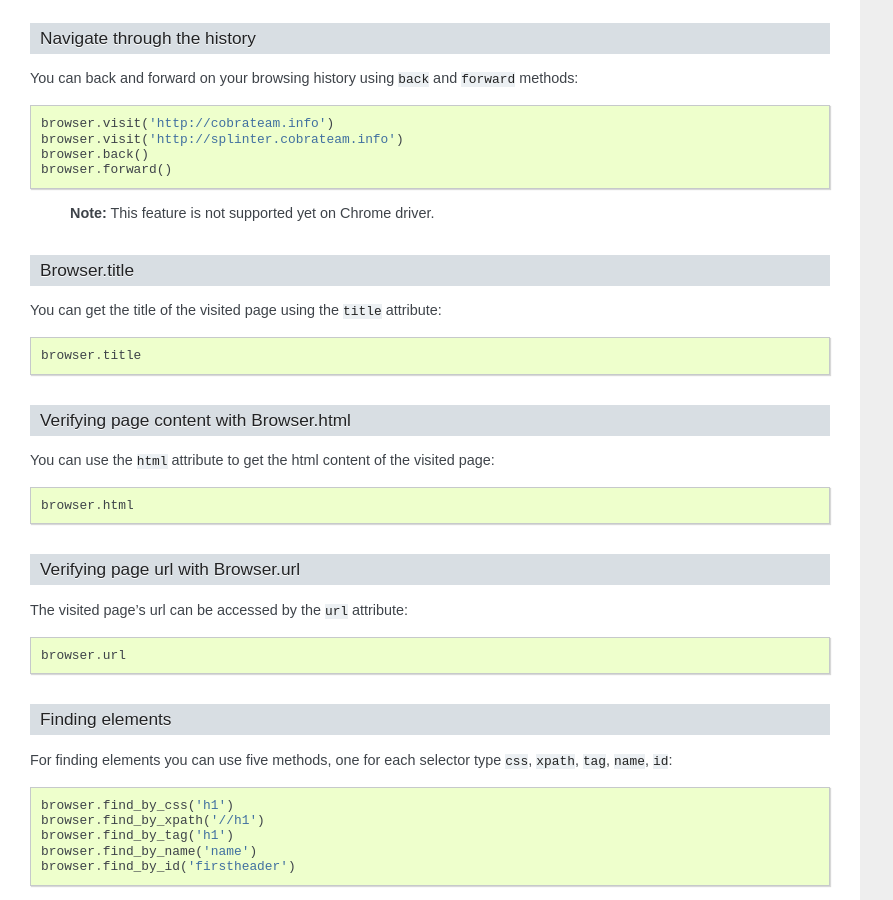
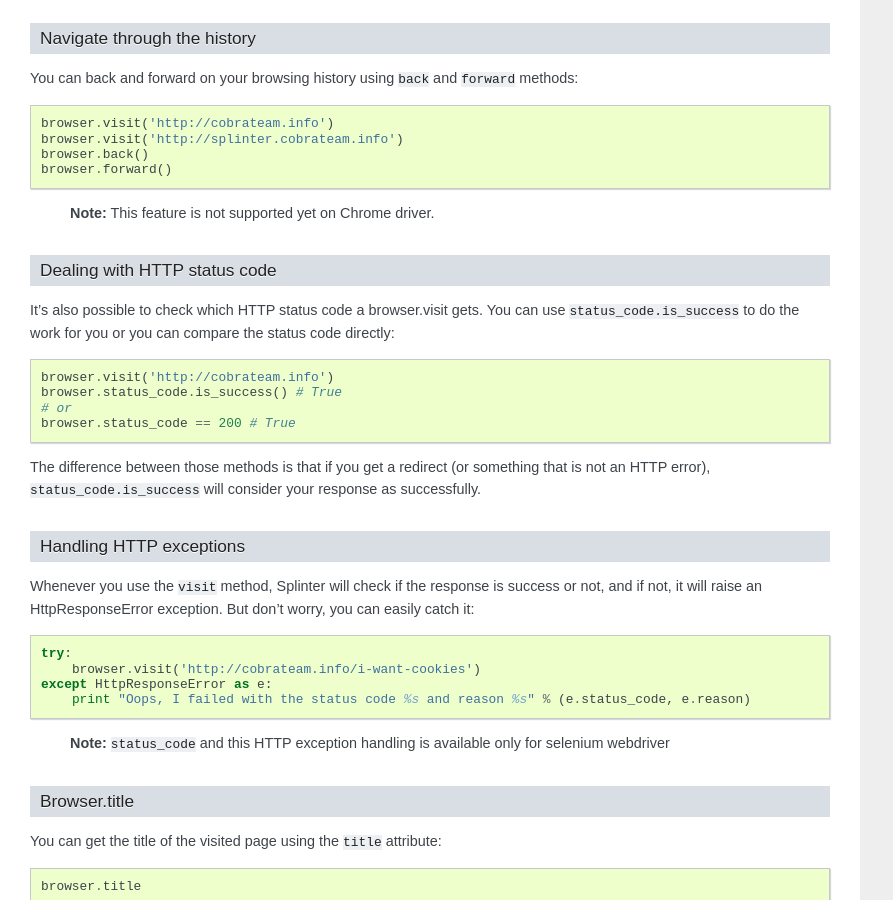
Before and after one commit to cobrateam/splinter, a Sphinx documentation site: the page built from docs/index.rst, in a window 1280 px wide and 900 px high, scrolled down 1071 px. Shown: the whole window, without its empty margins (0-893 px from the left). Built offline with Sphinx 7.4.7, drawn with Linux system fonts in a browser that asks for light colours.

Commit message:
Added docs to status code comparison and to handling HttpRequestError exceptions

```diff
--- a/docs/index.rst
+++ b/docs/index.rst
@@ -76,6 +76,39 @@ You can back and forward on your browsing history using ``back`` and ``forward``
 ..
 
     **Note:** This feature is not supported yet on Chrome driver.
+
+Dealing with HTTP status code
+-----------------------------
+
+It's also possible to check which HTTP status code a browser.visit gets. You can use ``status_code.is_success`` to do the work
+for you or you can compare the status code directly:
+
+::
+
+    browser.visit('http://cobrateam.info')
+    browser.status_code.is_success() # True
+    # or
+    browser.status_code == 200 # True
+
+The difference between those methods is that if you get a redirect (or something that is not an HTTP error),
+``status_code.is_success`` will consider your response as successfully.
+
+Handling HTTP exceptions
+------------------------
+
+Whenever you use the ``visit`` method, Splinter will check if the response is success or not, and if not, it will raise an
+HttpResponseError exception. But don't worry, you can easily catch it:
+
+::
+
+    try:
+        browser.visit('http://cobrateam.info/i-want-cookies')
+    except HttpResponseError as e:
+        print "Oops, I failed with the status code %s and reason %s" % (e.status_code, e.reason)
+
+..
+
+    **Note:** ``status_code`` and this HTTP exception handling is available only for selenium webdriver
 
 Browser.title
 -------------
```
